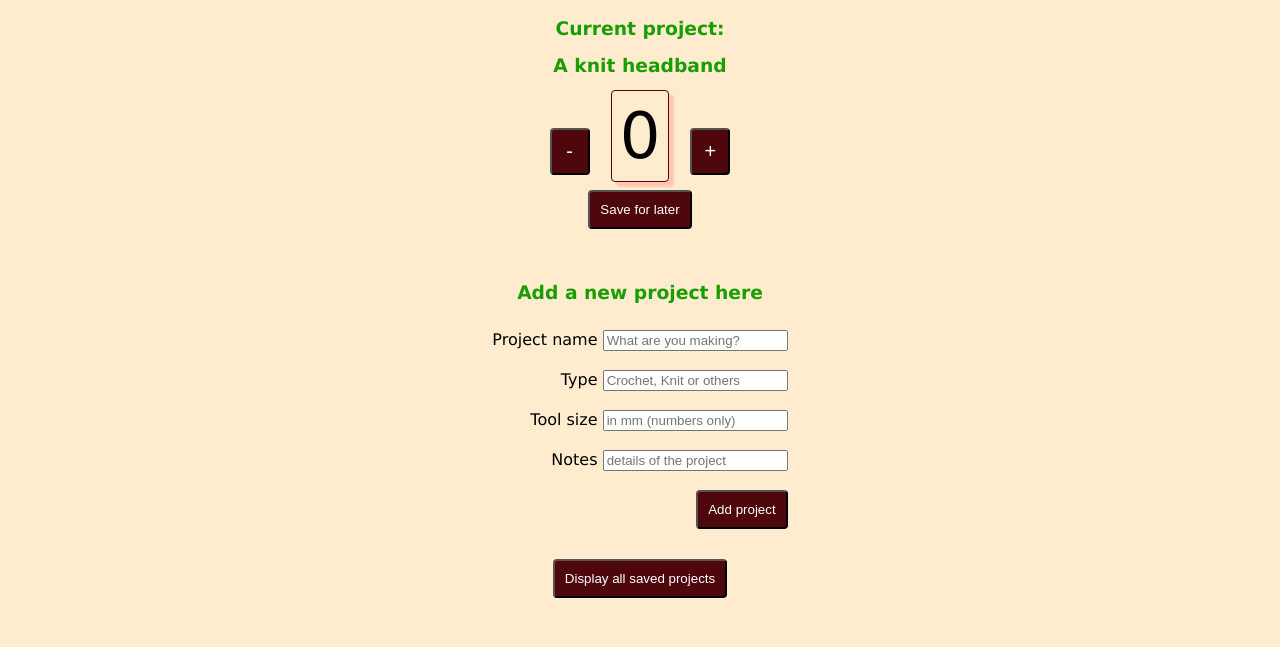
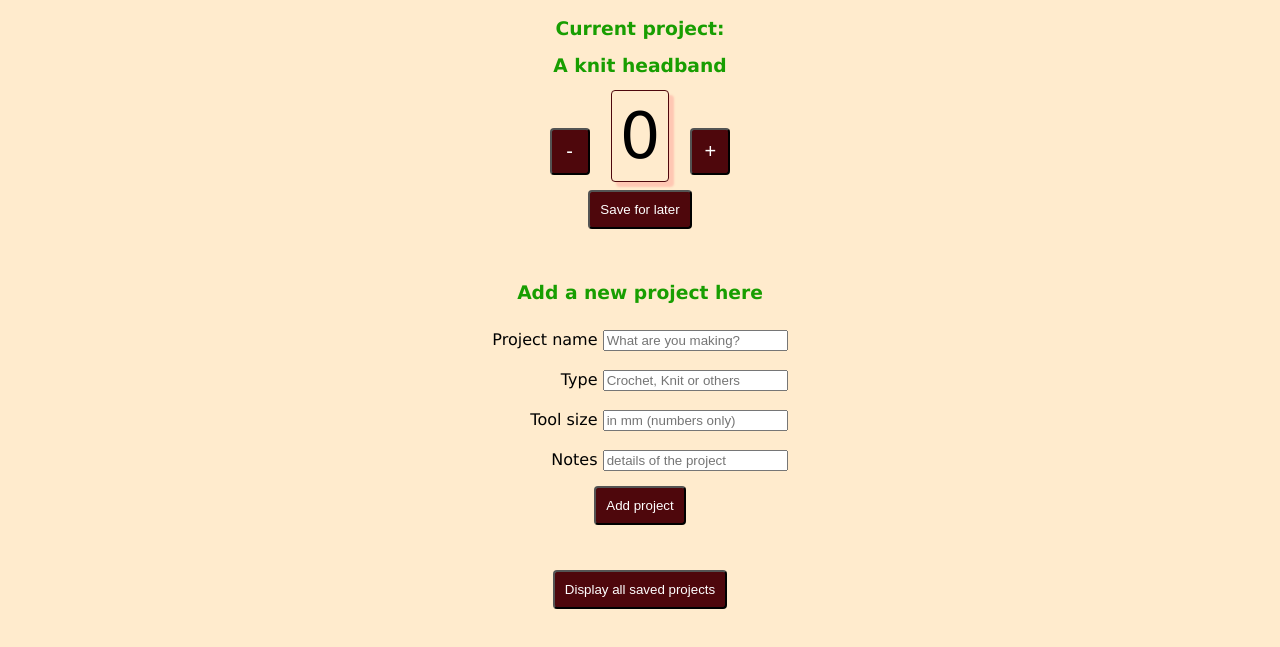
Before and after one commit to grace1501/sba-316-row-counter, a plain HTML site: page index.html in a window 1280 px wide. Shown: the part 109-756 px from the top of the page. Drawn offline with Linux system fonts and the light colour scheme.

Commit message:
fix some typo

```diff
--- a/index.html
+++ b/index.html
@@ -41,9 +41,10 @@
             <br>
             <label for="notes">Notes</label>
             <input type="textarea" name="notes" id="notes" placeholder="details of the project">
-            <br>
-            <br>
-            <input type="submit" value="Add project" class="button">
+            <div>
+                <input type="submit" value="Add project" class="button">
+            </div>
+
         </form>
     </div>
 
--- a/script.js
+++ b/script.js
@@ -101,7 +101,6 @@ function getProjectObj(){
     let storagelength = localStorage.length;
     for (let i=0; i<storagelength; i++){
         let projectObj = JSON.parse(localStorage.getItem(localStorage.key(i)));
-        console.log(projectObj)
         displayProjects(projectObj);
     }
 
```
